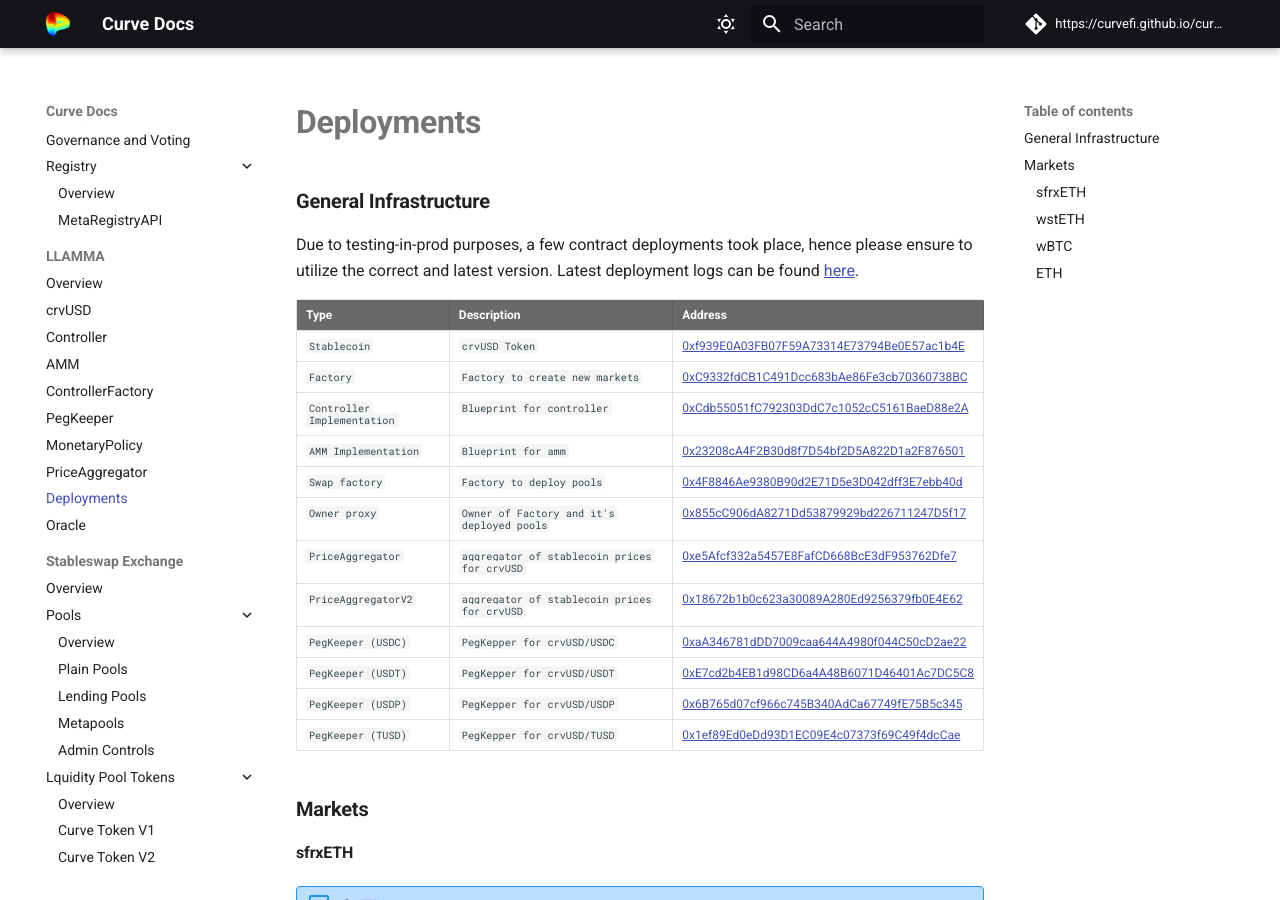
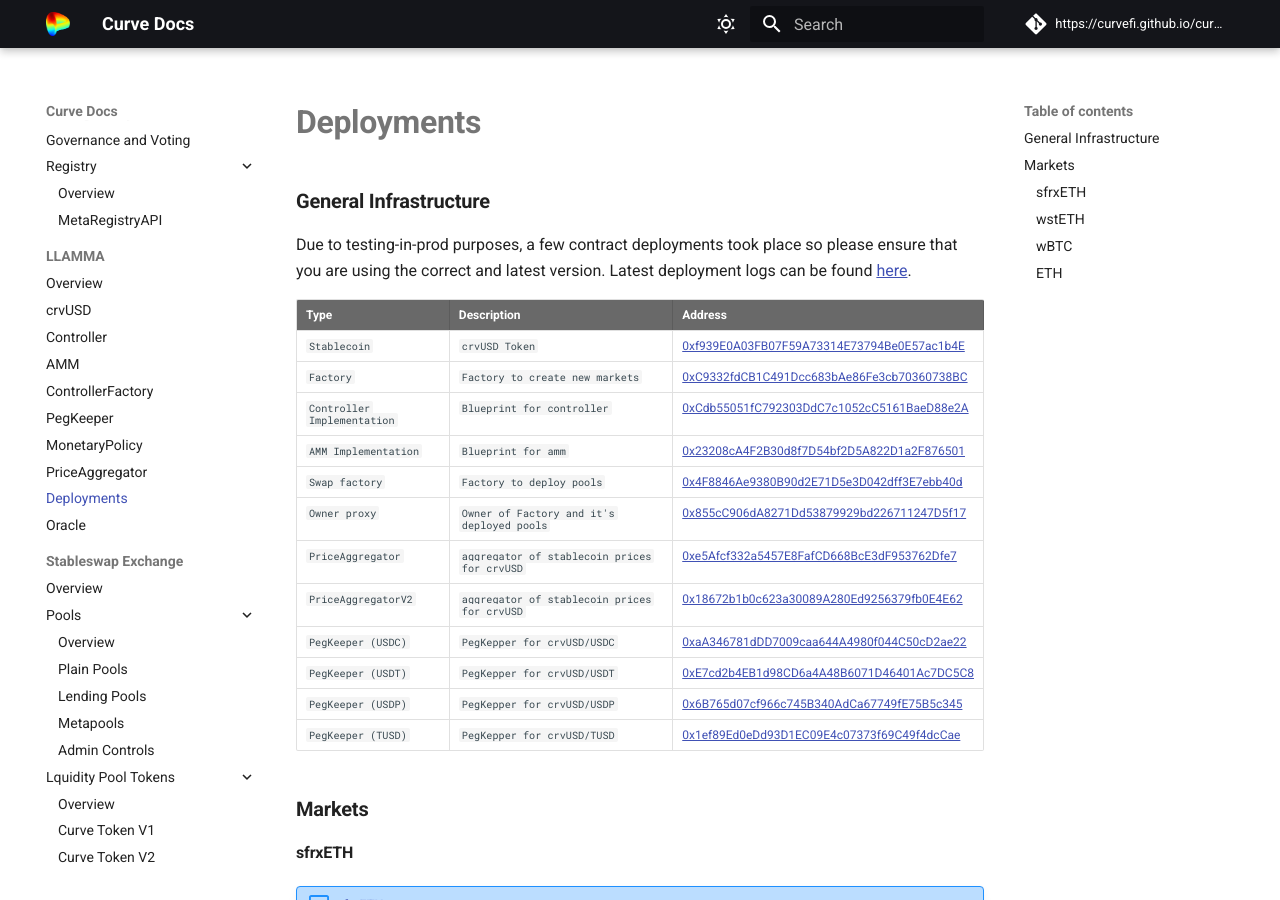
Before and after one commit to CurveDocs/curve-docs, an MkDocs documentation site: the page built from docs/LLAMMA/deployments.md, in a window 1280 px wide and 900 px high. Built offline with MkDocs 1.6.1 and Material for MkDocs 9.7.7, drawn with Linux system fonts in a browser that asks for light colours.

Commit message:
improve sentence

```diff
--- a/docs/LLAMMA/deployments.md
+++ b/docs/LLAMMA/deployments.md
@@ -1,6 +1,6 @@
 ## **General Infrastructure**
 
-Due to testing-in-prod purposes, a few contract deployments took place, hence please ensure to utilize the correct and latest version. Latest deployment logs can be found [here](https://github.com/curvefi/curve-stablecoin/blob/master/deployment-logs/mainnet.log).
+Due to testing-in-prod purposes, a few contract deployments took place so please ensure that you are using the correct and latest version. Latest deployment logs can be found [here](https://github.com/curvefi/curve-stablecoin/blob/master/deployment-logs/mainnet.log).
 
 | Type   | Description | Address  |
 | -------- | -------|-------|
```
